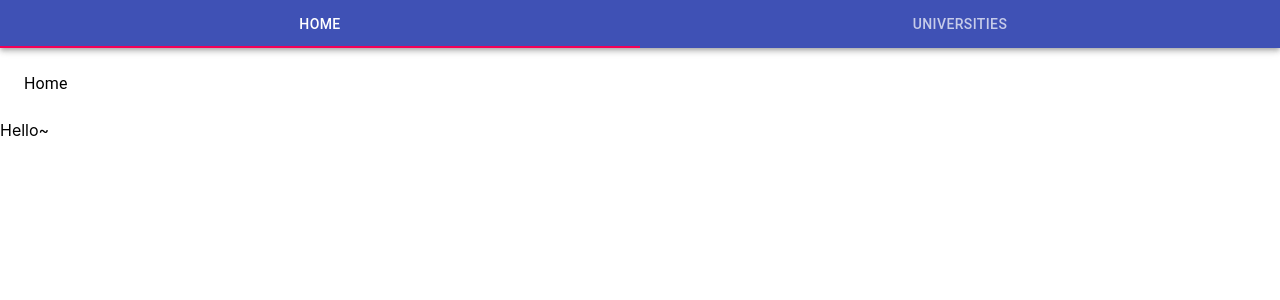
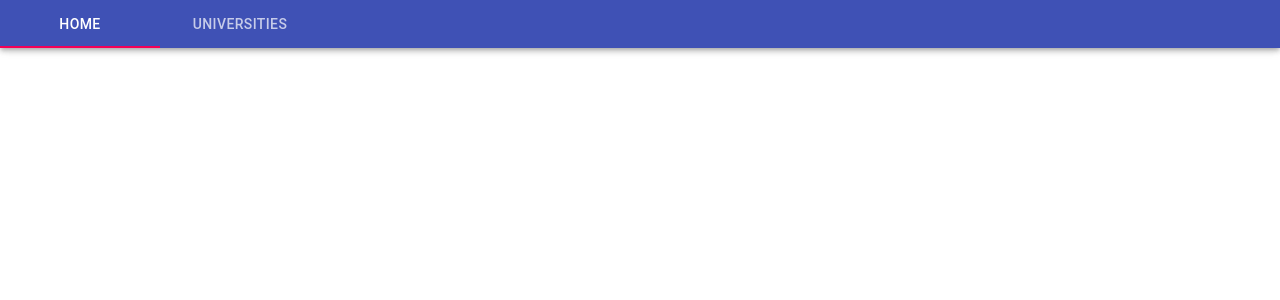
Before and after one commit to ssine/willow, a React (Create React App) app in the folder client/: page / in a window 1280 px wide. Shown: the top 300 px of the page. Built offline with nearby package versions, Linux system fonts and the light colour scheme.

Commit message:
add navbar and university list ui

```diff
--- a/client/package.json
+++ b/client/package.json
@@ -4,6 +4,7 @@
   "private": true,
   "dependencies": {
     "@material-ui/core": "^4.4.2",
+    "@material-ui/icons": "^4.4.1",
     "@types/jest": "24.0.18",
     "@types/lodash": "^4.14.138",
     "@types/node": "12.7.4",
--- a/client/src/component/navbar.tsx
+++ b/client/src/component/navbar.tsx
@@ -5,6 +5,7 @@ import Tabs from '@material-ui/core/Tabs';
 import Tab from '@material-ui/core/Tab';
 import Typography from '@material-ui/core/Typography';
 import Box from '@material-ui/core/Box';
+import { Link , LinkProps as RouterLinkProps } from 'react-router-dom';
 
 interface TabPanelProps {
   children?: React.ReactNode;
@@ -20,8 +21,8 @@ function TabPanel(props: TabPanelProps) {
       component="div"
       role="tabpanel"
       hidden={value !== index}
-      id={`nav-tabpanel-${index}`}
-      aria-labelledby={`nav-tab-${index}`}
+      id={`simple-tabpanel-${index}`}
+      aria-labelledby={`simple-tab-${index}`}
       {...other}
     >
       <Box p={3}>{children}</Box>
@@ -31,36 +32,19 @@ function TabPanel(props: TabPanelProps) {
 
 function a11yProps(index: any) {
   return {
-    id: `nav-tab-${index}`,
-    'aria-controls': `nav-tabpanel-${index}`,
+    id: `simple-tab-${index}`,
+    'aria-controls': `simple-tabpanel-${index}`,
   };
-}
-
-interface LinkTabProps {
-  label?: string;
-  href?: string;
-}
-
-function LinkTab(props: LinkTabProps) {
-  return (
-    <Tab
-      component="a"
-      onClick={(event: React.MouseEvent<HTMLAnchorElement, MouseEvent>) => {
-        event.preventDefault();
-      }}
-      {...props}
-    />
-  );
 }
 
 const useStyles = makeStyles((theme: Theme) => ({
   root: {
-    flexGrow: 1,
-    backgroundColor: theme.palette.background.paper,
+    position: 'fixed',
+    zIndex: 2
   },
 }));
 
-export default function NavBar() {
+export default function SimpleTabs(props: {links: {name: string, url: string}[]}) {
   const classes = useStyles();
   const [value, setValue] = React.useState(0);
 
@@ -69,24 +53,12 @@ export default function NavBar() {
   }
 
   return (
-    <div className={classes.root}>
-      <AppBar position="static">
-        <Tabs
-          variant="fullWidth"
-          value={value}
-          onChange={handleChange}
-          aria-label="nav tabs example"
-        >
-          <LinkTab label="Home" href="/" {...a11yProps(0)} />
-          <LinkTab label="Universities" href="/universities" {...a11yProps(1)} />
+    <div>
+      <AppBar className={classes.root}>
+        <Tabs value={value} onChange={handleChange} aria-label="simple tabs example">
+          {props.links.map(l => <Tab key={l.name} label={l.name} component={Link} to={l.url} />)}
         </Tabs>
       </AppBar>
-      <TabPanel value={value} index={0}>
-        Home
-      </TabPanel>
-      <TabPanel value={value} index={1}>
-        Universities
-      </TabPanel>
     </div>
   );
 }
--- /dev/null
+++ b/client/src/component/university-list.tsx
@@ -0,0 +1,96 @@
+import React from 'react';
+import { makeStyles, Theme, createStyles } from '@material-ui/core/styles';
+import ListSubheader from '@material-ui/core/ListSubheader';
+import List from '@material-ui/core/List';
+import ListItem from '@material-ui/core/ListItem';
+import ListItemIcon from '@material-ui/core/ListItemIcon';
+import ListItemText from '@material-ui/core/ListItemText';
+import Collapse from '@material-ui/core/Collapse';
+import InboxIcon from '@material-ui/icons/MoveToInbox';
+import ExpandLess from '@material-ui/icons/ExpandLess';
+import ExpandMore from '@material-ui/icons/ExpandMore';
+import StarBorder from '@material-ui/icons/StarBorder';
+import { IconButton } from '@material-ui/core';
+
+const useStyles = makeStyles((theme: Theme) =>
+  createStyles({
+    root: {
+      width: '100%',
+      maxWidth: 960,
+      backgroundColor: theme.palette.background.paper,
+    },
+    nested: {
+      paddingLeft: theme.spacing(4),
+    },
+  }),
+);
+
+
+interface UniversityListProp {
+  universities: {
+    name: string
+    programs: string[]
+  }[]
+}
+
+interface UniversityListState {
+  is_open: boolean[]
+}
+
+export default function UniversityList(props: UniversityListProp) {
+  const classes = useStyles()
+
+  const [expanded, setExpanded] = React.useState(props.universities.map(v => false));
+
+  React.useEffect(() => {
+    if (expanded.length !== props.universities.length) {
+      setExpanded(props.universities.map(v => false))
+    }
+  }, [expanded.length, props.universities])
+
+  function on_click(idx: number) {
+    expanded[idx] = ! expanded[idx]
+    let new_arr = [...expanded]
+    setExpanded(new_arr)
+  }
+
+  return (
+    <List
+      component="nav"
+      aria-labelledby="nested-list-subheader"
+      subheader={
+        <ListSubheader component="div" id="nested-list-subheader">
+          Nested List Items
+        </ListSubheader>
+      }
+      className={classes.root}
+    >
+      {
+        props.universities.map((u, idx) => (
+          <div key={idx}>
+            <ListItem button onClick={_ => console.log('nav')}>
+              <ListItemIcon>
+                <InboxIcon />
+              </ListItemIcon>
+              <ListItemText primary={u.name} />
+              {u.programs.length > 0 ? <IconButton onMouseDown={e => {on_click(idx); e.stopPropagation(); e.preventDefault()}}>{(expanded[idx] ? <ExpandLess />: <ExpandMore />)}</IconButton> : null}
+            </ListItem>
+            <Collapse in={expanded[idx]} timeout="auto" unmountOnExit>
+              <List component="div" disablePadding>
+                {u.programs.map((p, j) => (
+                  <ListItem key={j} button className={classes.nested}>
+                    <ListItemIcon>
+                      <StarBorder />
+                    </ListItemIcon>
+                    <ListItemText primary={p} />
+                  </ListItem>
+                ))}
+              </List>
+            </Collapse>
+          </div>
+        ))
+      }
+
+    </List>
+  )
+}
--- a/client/src/index.tsx
+++ b/client/src/index.tsx
@@ -10,7 +10,10 @@ import { Route, Link, BrowserRouter as Router } from 'react-router-dom'
 const routing = (
   <Router>
     <div>
-      <NavBar />
+      <NavBar links={[
+        {name: 'Home', url: '/'},
+        {name: 'Universities', url: '/universities'}
+      ]}/>
       <Route exact path='/' component={MainPage} />
       <Route path='/universities' component={UniversityPage} />
       <Route path='/university/:name/:program?' component={DetailsPage} />
--- a/client/src/page/university-page.tsx
+++ b/client/src/page/university-page.tsx
@@ -1,6 +1,7 @@
 import React from 'react'
 import { University, Program } from '../util/type'
 import { get_all_universities, get_programs_by_university } from '../util/helper'
+import UniversityList from '../component/university-list'
 
 interface UniversityPageState {
   universities: University[]
@@ -31,24 +32,14 @@ class UniversityPage extends React.Component<{}, UniversityPageState> {
   render() {
     return (
       <div className="university-page">
-        <ul>
-          {this.state.universities.map((u, idx) =>
-            <li key={u.name}>
-              <a href={`/university/${u.name}`}>{u.name}</a>
-              {this.state.programs[idx] === [] ?
-                null
-              :
-                <ul>
-                  {this.state.programs[idx].map(p =>
-                    <li key={p.name}>
-                      <a href={`/university/${u.name}/${p.name}`}>{p.name}</a>
-                    </li>
-                  )}
-                </ul>
-              }
-            </li>
-          )}
-        </ul>
+        <UniversityList
+          universities={this.state.universities.map((u, idx) => {
+            return {
+              name: u.name,
+              programs: this.state.programs[idx].map(p => p.name)
+            }
+          })}
+        />
       </div>
     )
   }
```
Also changed, not shown: 1 other file (tests, documents, lock files or other folders).
